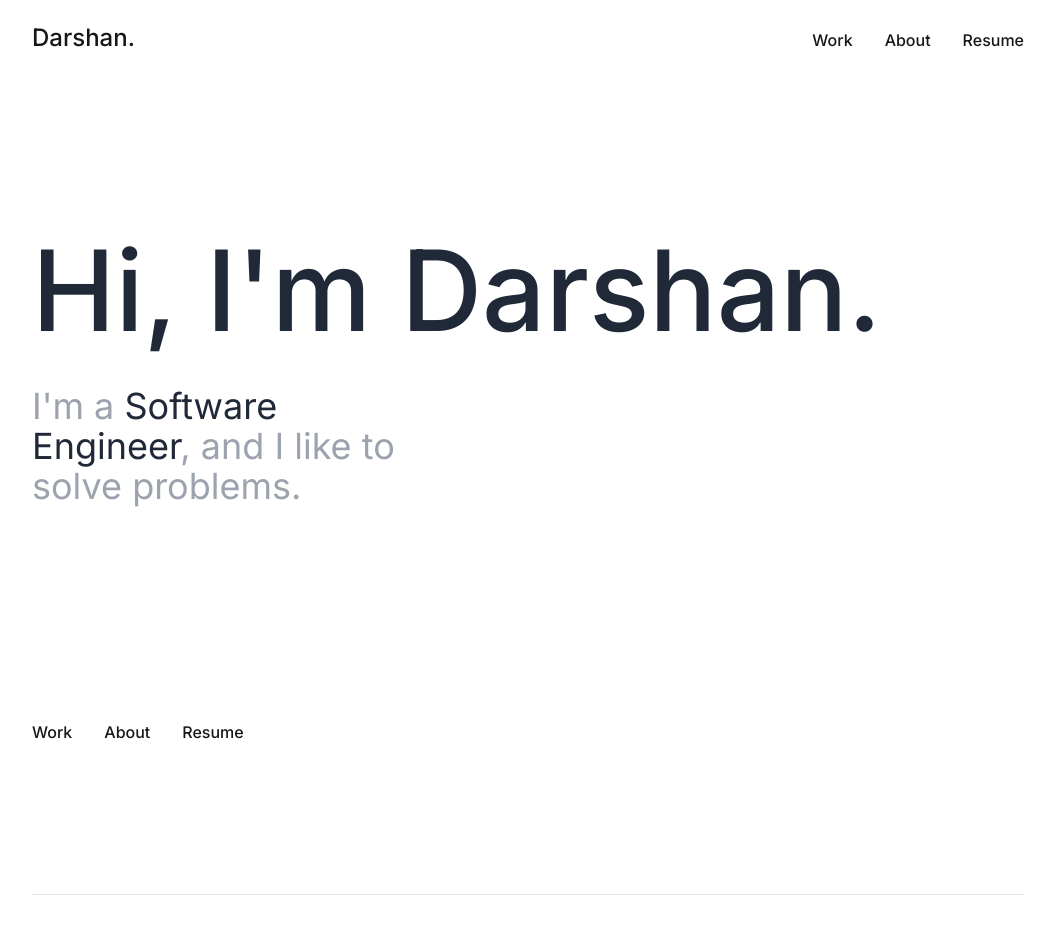
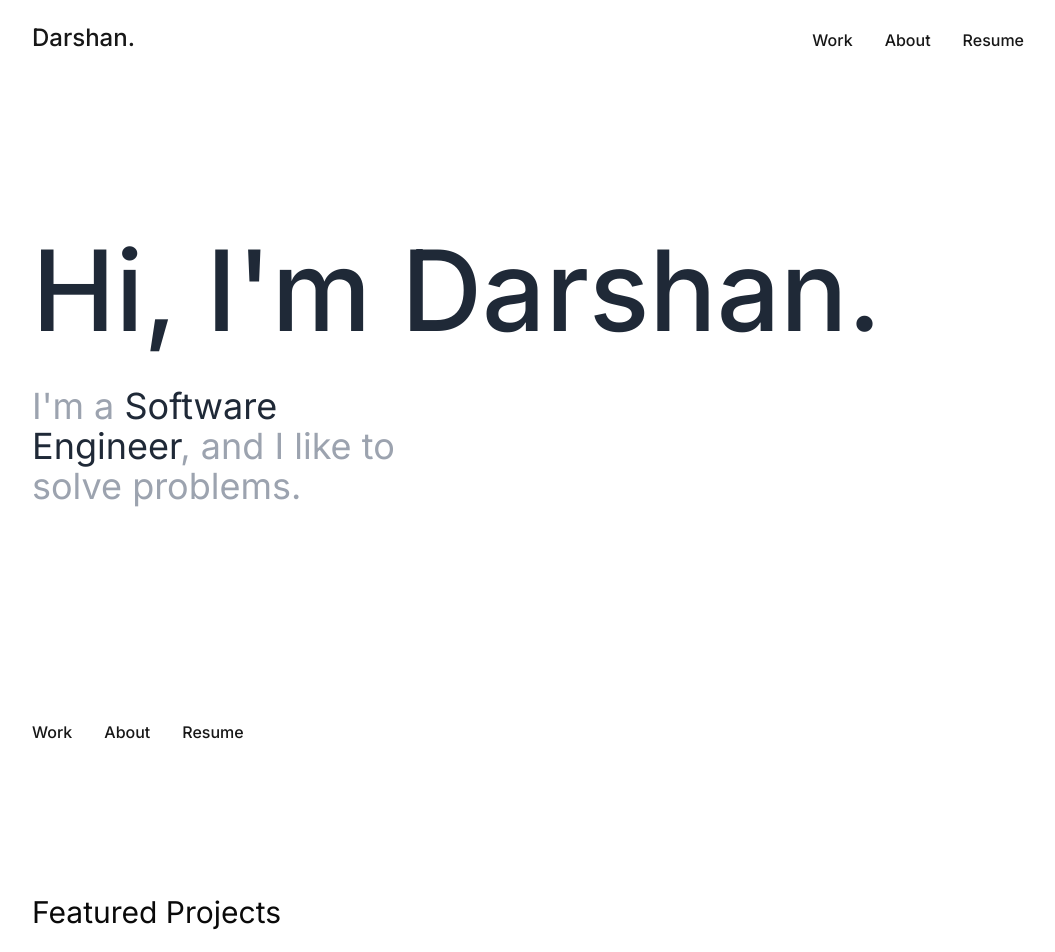
Before and after one commit to darshangoswami/Portfolio, a React (Vite) app: page / in a window 1280 px wide. Shown: the top 952 px of the page, without its empty margins (112-1167 px from the left). Built offline with nearby package versions, Linux system fonts and the light colour scheme.

Commit message:
remove seperator

```diff
--- a/src/App.jsx
+++ b/src/App.jsx
@@ -50,7 +50,6 @@ function App() {
             </Button>
           </nav>
         </div>
-        <Separator className="mb-14" />
         <h3 className="text-3xl mb-10">Featured Projects</h3>
         <div className="flex flex-wrap md:flex-nowrap gap-12 mb-24">
           <a
```
